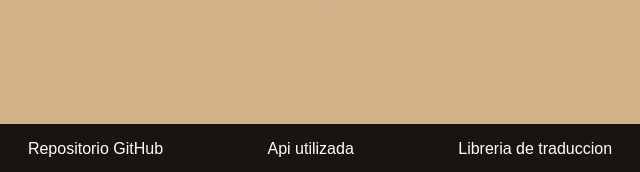
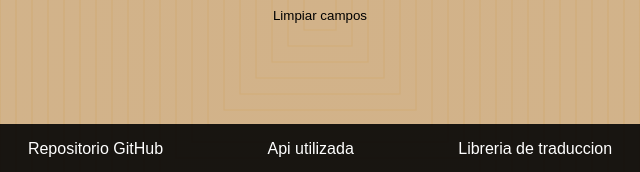
Before and after one commit to FabriiDev/Arias-Proyecto-Integrador-WebII-node, a website: page public/index.html in a window 1280 px wide. Shown: the part 626-798 px from the top of the page, 320-960 px from the left. Drawn offline with Linux system fonts and the light colour scheme; no server answers.

Commit message:
limpiar campos

```diff
--- a/public/estilos.css
+++ b/public/estilos.css
@@ -136,6 +136,18 @@ h1 {
     width: 100%;
     display: flex;
     gap: 15px;
+}
+
+.limpiar-campos{
+    background: none;
+    border: none;
+    margin-top: 10px;
+    margin-bottom: 0px;
+}
+
+.limpiar-campos:hover{
+    cursor: pointer;
+    text-decoration: underline;
 }
 
 /* -----------------------------------------------TARJETA-------------------------------------------------------- */
--- a/public/index.html
+++ b/public/index.html
@@ -59,6 +59,8 @@
         <div class="contenedor-btn" id="arriba">
             <button class="btn-buscar" id="btn-bscar" onclick="buscar()">Buscar</button>
         </div>
+
+        <button class="limpiar-campos" id="btn-bscar" onclick="limpiarCampos()">Limpiar campos</button>
 
 
 
--- a/public/index.js
+++ b/public/index.js
@@ -276,8 +276,9 @@ function anterior() {
 }
 
 //-------------------------------------------------------TIPO DE FILTRADO------------------------------------------------------------------------
+let dpt
 function tipoDeFiltro() {
-    let dpt = seleccion
+    dpt = seleccion
     let palabra = document.getElementById('palabra').value
     let lcl = loca
     let url;
@@ -307,6 +308,7 @@ function tipoDeFiltro() {
     } else {
         //alert('Elija al menos un filtro');
         showAlert('Elija al menos un filtro');
+
         marcarError();
         url = '0'
         return url;
@@ -342,7 +344,16 @@ function closeAlert() {
     document.getElementById("customAlert").style.display = "none";
 }
 
+// -----------------------------------------------------------------------------------------------------
 
+function limpiarCampos(){
+    document.getElementById('palabra').value = '';
+    document.getElementById('combo-loc').selectedIndex = 0;
+    document.getElementById('combo').selectedIndex = 0;
+    seleccion = 'nada';
+    loca = '';
+    palabra = ''
+}
 
 //-----------------------------------------------------------------------------------------------------------------------------------------
 //------------------------------------------------------- PRIMERA PRUEBA DE FILTROS ---------------------------------------------------
```
